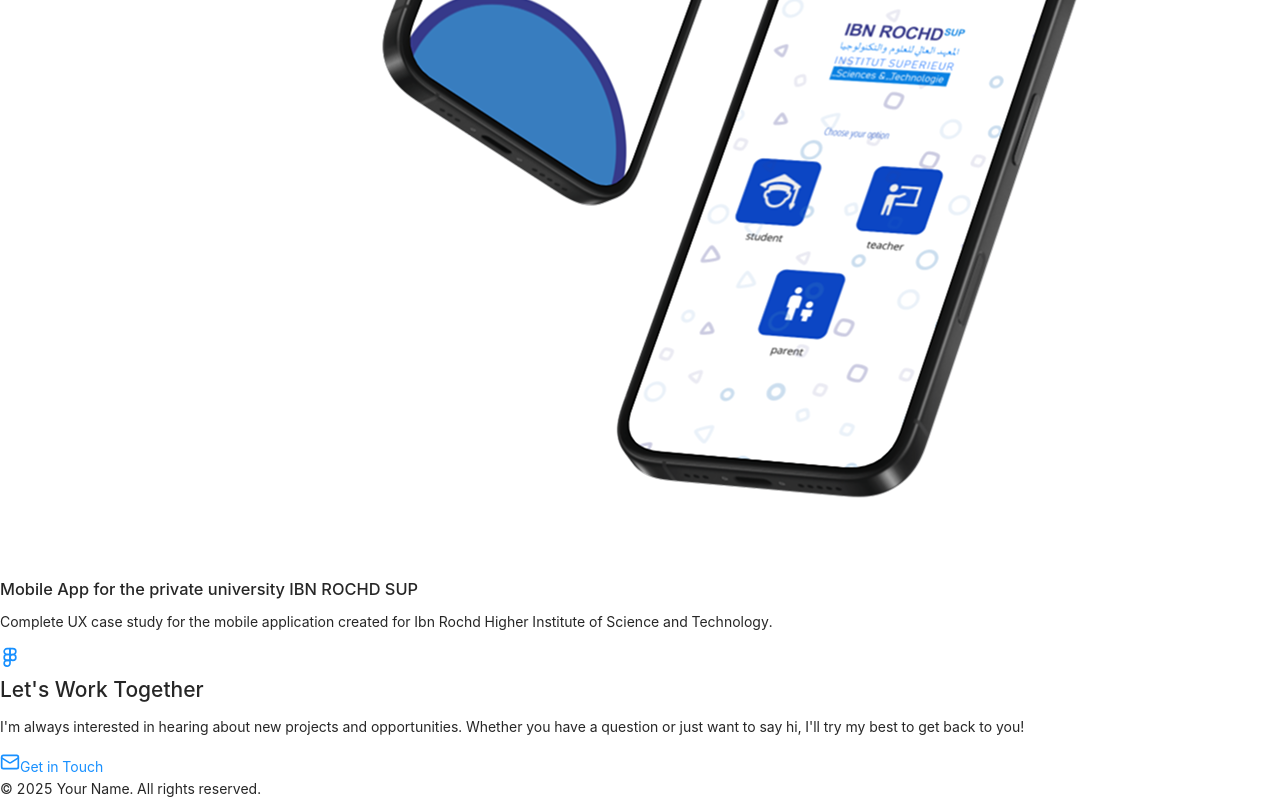
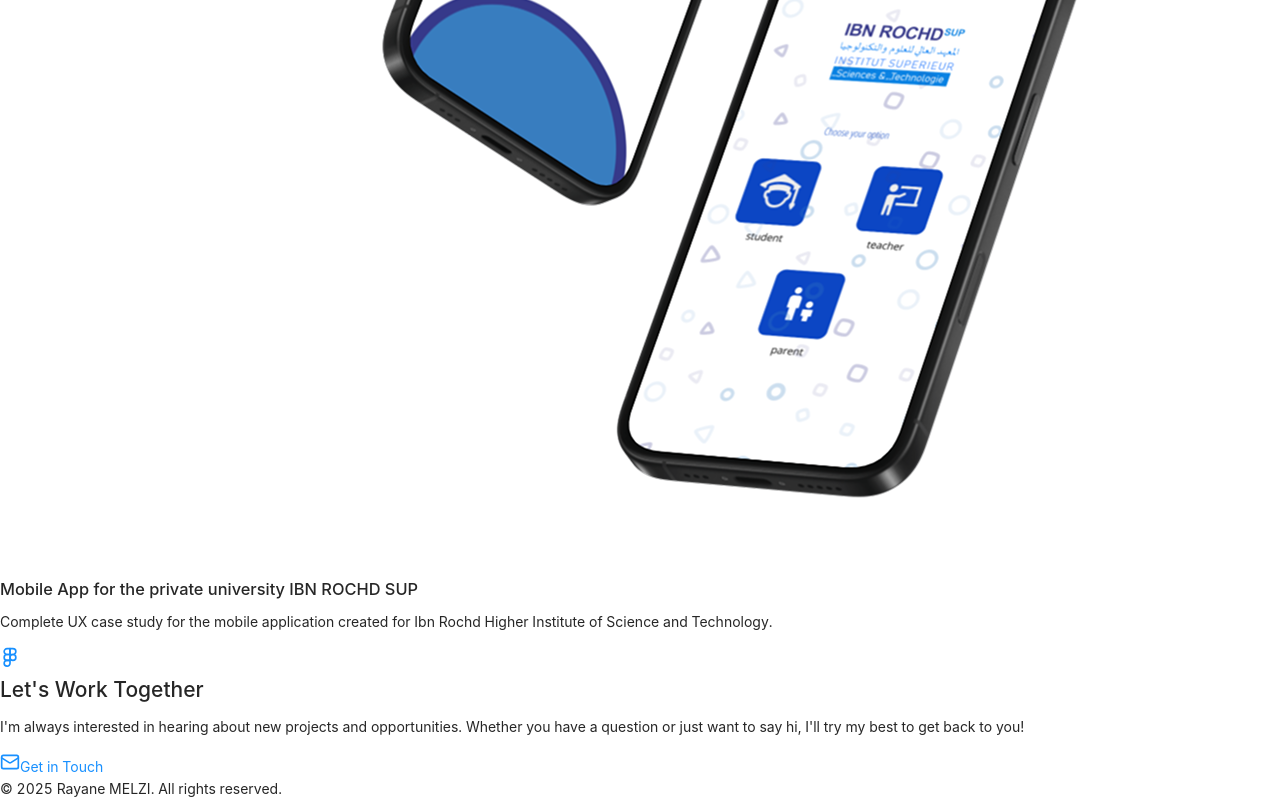
Before and after one commit to rayanMELZI/my-portfolio, a React (Vite) app: page / in a window 1280 px wide. Shown: the part 8181-8981 px from the top of the page. Built offline with nearby package versions, Linux system fonts and the light colour scheme.

Commit message:
Update footer copyright

```diff
--- a/src/App.tsx
+++ b/src/App.tsx
@@ -388,7 +388,7 @@
       {/* Footer */}
       <footer className="py-8 bg-zinc-900 text-zinc-400 border-t border-zinc-800">
         <div className="max-w-7xl mx-auto px-4 sm:px-6 lg:px-8 text-center">
-          <p>© {new Date().getFullYear()} Your Name. All rights reserved.</p>
+          <p>© {new Date().getFullYear()} Rayane MELZI. All rights reserved.</p>
         </div>
       </footer>
     </div>
```
